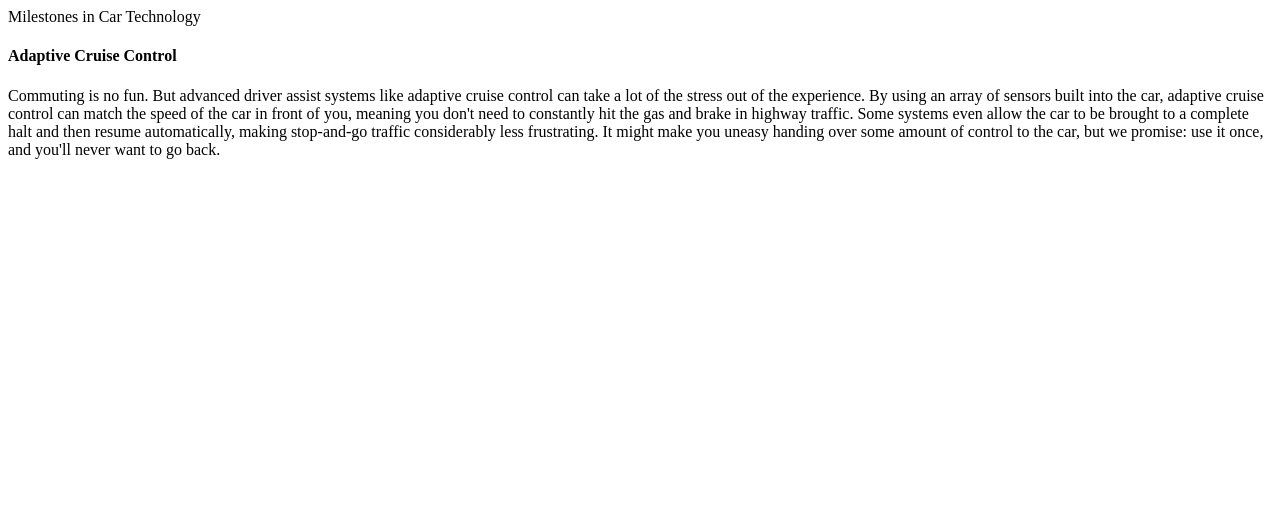
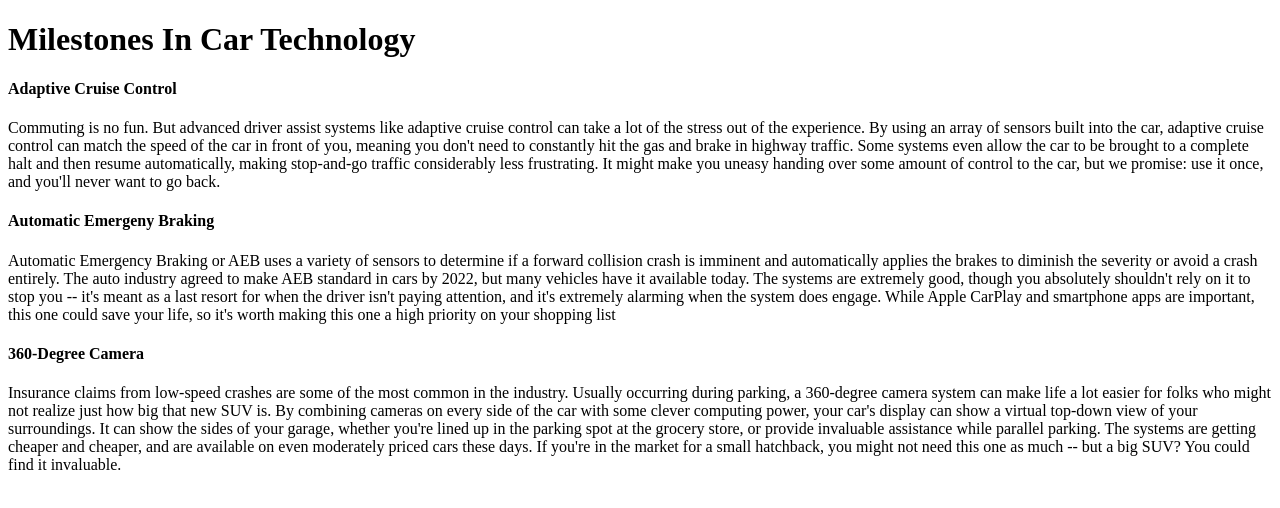
Before and after one commit to chancellornoble/car-technologies.html, a plain HTML site: page index.html in a window 1280 px wide. Drawn offline with Linux system fonts and the light colour scheme.

Commit message:
Update index.html

```diff
--- a/index.html
+++ b/index.html
@@ -8,9 +8,7 @@
 </head>
 
 <body>
-  <header class="title">
-    Milestones in Car Technology
-  </header>
+  <h1>Milestones In Car Technology</h1>
   <h4>Adaptive Cruise Control</h4>
   <div class="daddy-shark">
     <p>
@@ -22,15 +20,31 @@
       it once, and you'll never want to go back.
     </p>
   </div>
-
-  <div class="Automatic-Emergency-Breaking">
+  <h4>Automatic Emergeny Braking</h4>
+  <div class="Automatic-Emergency-Braking">
     <p>
-
-
-
-
-
-
+      Automatic Emergency Braking or AEB uses a variety of sensors to determine if a forward collision
+      crash is imminent and automatically applies the brakes to diminish the severity or avoid a crash entirely.
+      The auto industry agreed to make AEB standard in cars by 2022, but many vehicles have it available today.
+      The systems are extremely good, though you absolutely shouldn't rely on it to stop you -- it's meant as a last
+      resort for when the driver isn't paying attention, and it's extremely alarming when the system does engage.
+      While Apple CarPlay and smartphone apps are important, this one could save your life, so it's worth making this one
+      a high priority on your shopping list
+    </p>
+  </div>
+  <h4>360-Degree Camera</h4>
+  <div class="360-Degree-Camera">
+    <p>
+        Insurance claims from low-speed crashes are some of the most common in the
+      industry. Usually occurring during parking, a 360-degree camera system can
+      make life a lot easier for folks who might not realize just how big that new SUV is.
+      By combining cameras on every side of the car with some clever computing power,
+      your car's display can show a virtual top-down view of your surroundings.
+      It can show the sides of your garage, whether you're lined up in the parking spot at the
+      grocery store, or provide invaluable assistance while parallel parking.
+      The systems are getting cheaper and cheaper, and are available on even moderately
+      priced cars these days. If you're in the market for a small hatchback, you might
+      not need this one as much -- but a big SUV? You could find it invaluable.
     </p>
   </div>
 
```
